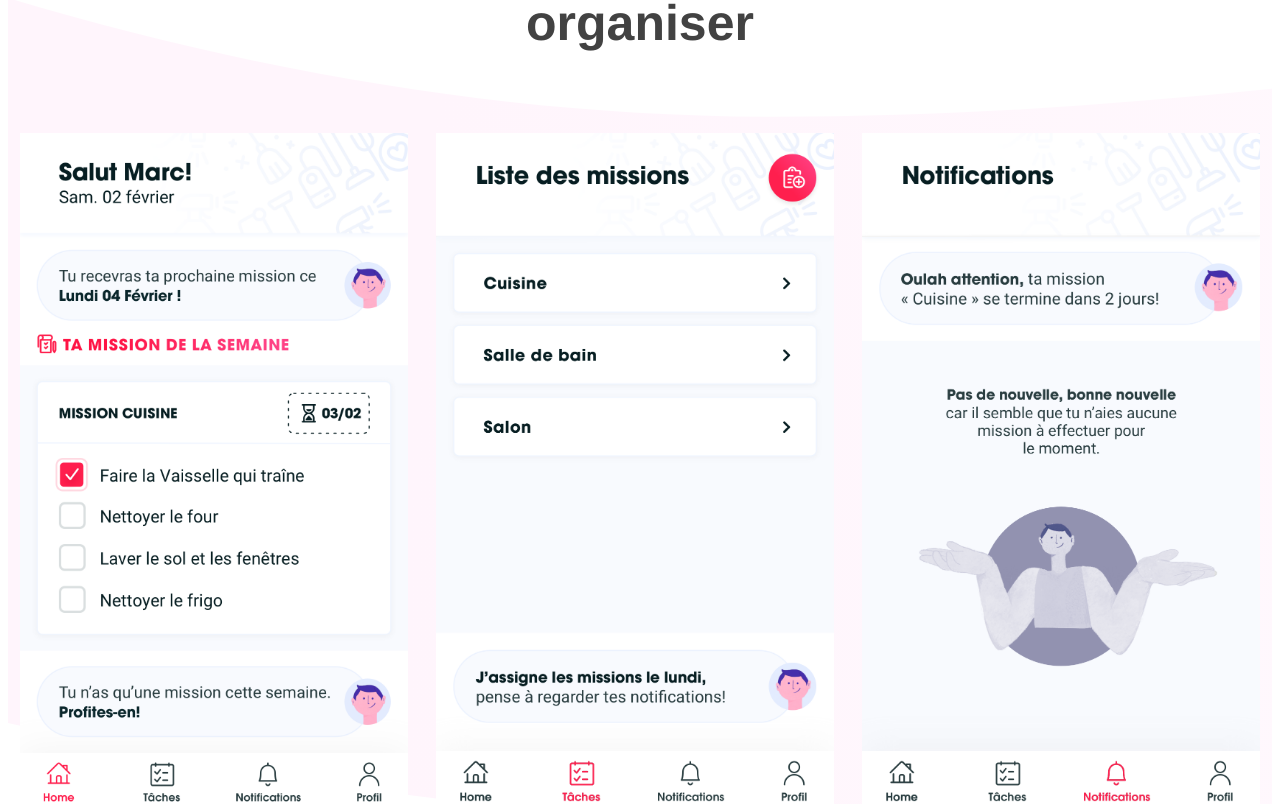
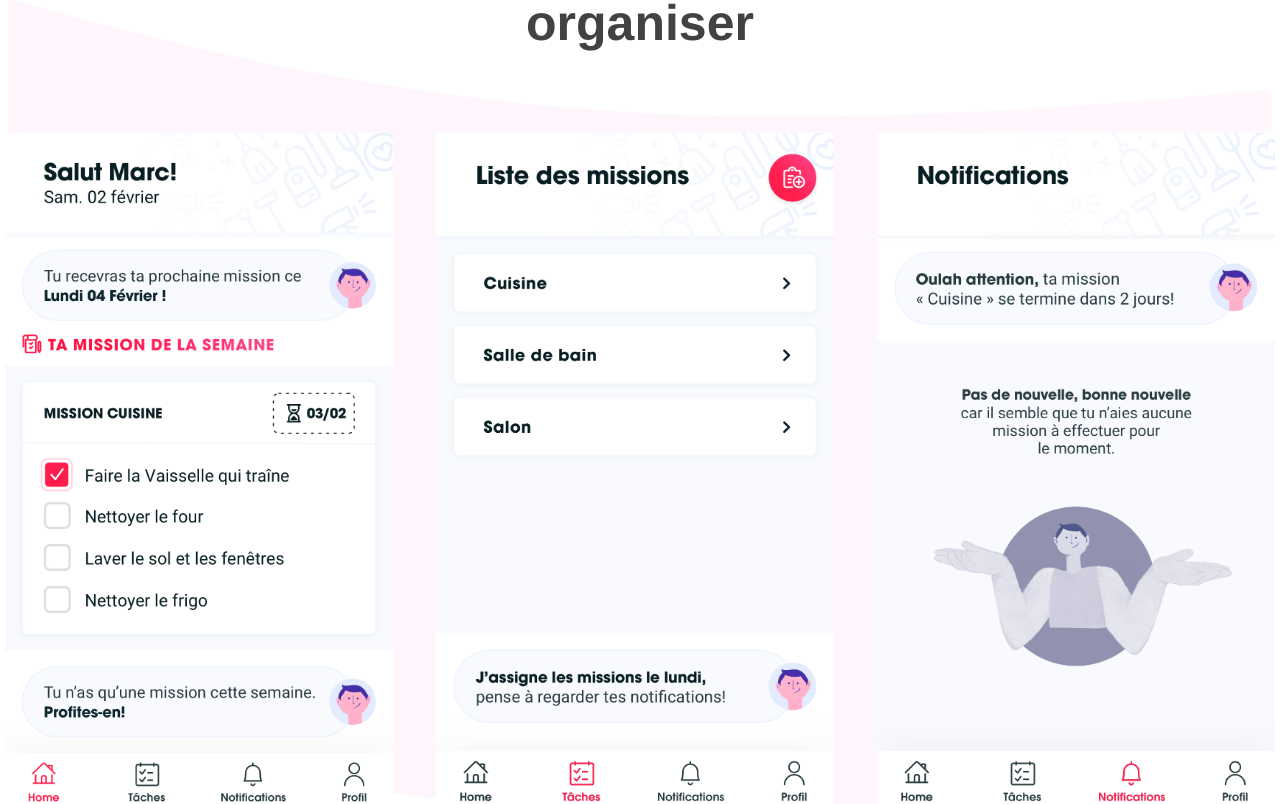
Before and after one commit to AGLagarde/benLanding, a Vue app: page / in a window 1280 px wide. Shown: the part 1360-2164 px from the top of the page. Built offline with nearby package versions, Linux system fonts and the light colour scheme; the HTML template or start-up script is replaced by a standard one.

Commit message:
spacing screen

```diff
--- a/src/scss/components/_curved.scss
+++ b/src/scss/components/_curved.scss
@@ -38,7 +38,7 @@
              width: auto;
              height: 100%;
              object-fit: contain;
-             padding-left: 28px;
+             padding-left: 4%;
          }
          .homepage {
              padding-left: 0;
```
